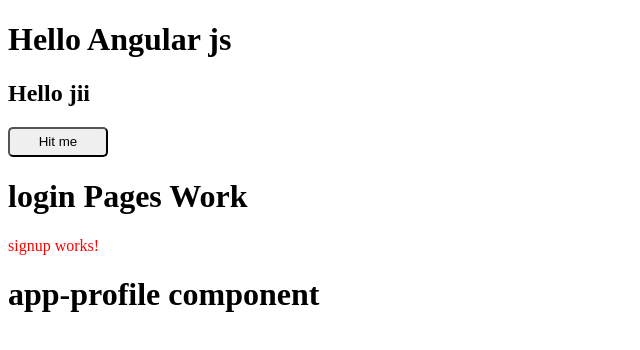
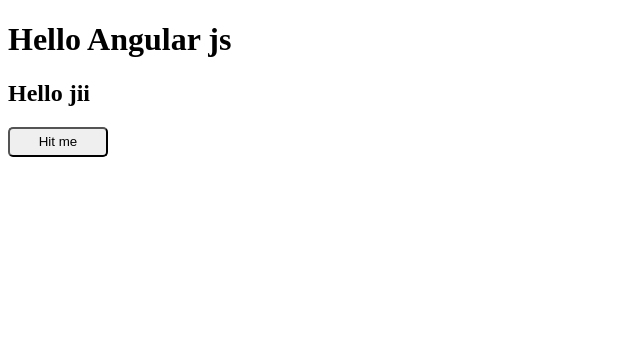
Before and after one commit to sachindigharra/Hello-AngularJs, an Angular app: page / in a window 1280 px wide. Shown: the top 350 px of the page, without its empty margins (0-640 px from the left). Built offline with nearby package versions, Linux system fonts and the light colour scheme.

Commit message:
deep in Click Event

```diff
--- a/src/app/app.component.html
+++ b/src/app/app.component.html
@@ -1,6 +1,4 @@
 <h1>Hello Angular js</h1>
 <h2>{{title}}</h2>
+<!-- if button press click event accour that call handleClickEvent -->
 <button style="  width: 100px;; height: 30px;; border-radius: 5px;;" (click)="handleClickEvent()">Hit me</button>
-<app-login></app-login>
-<app-signup></app-signup>
-<app-profile></app-profile>
--- a/src/app/app.component.ts
+++ b/src/app/app.component.ts
@@ -1,12 +1,10 @@
 import { Component } from '@angular/core';
 import { RouterOutlet } from '@angular/router';
-import { LoginComponent } from './login/login.component';
-import { SignupComponent } from './signup/signup.component';
-import { ProfileComponent } from './porfile/profile.component';
+
 
 @Component({
   selector: 'app-root',
-  imports: [RouterOutlet,LoginComponent,SignupComponent,ProfileComponent],
+  imports: [RouterOutlet],
   templateUrl: './app.component.html',
   styleUrl: './app.component.css'
 })
@@ -15,8 +13,16 @@
   title = 'Hello jii';
   // example let x=2;
 
-  // this function called when click Event Occur i.e means if button is pressed
+  // this function called when click Event Occur
   handleClickEvent(){
     alert("yoou click that Button")
+    //call the method of own class
+    this.demoFun();
   }
+  demoFun(){
+    console.log("Hii Angular js")
+  }
+
+
+
 }
--- a/src/app/login/login.component.html
+++ /dev/null
@@ -1 +0,0 @@
-<h1>login Pages Work</h1>
--- a/src/app/porfile/profile.component.ts
+++ /dev/null
@@ -1,10 +0,0 @@
-import { Component } from "@angular/core";
-
-@Component({
-    selector:"app-profile",
-    template:`<h1>app-profile component</h1>`
-
-})
-export class ProfileComponent{
-
-}
--- a/src/app/signup/signup.component.html
+++ /dev/null
@@ -1 +0,0 @@
-<p href="" style="color: red;">signup works!</p>
```
Also changed, not shown: src/app/login/login.component.ts (deleted, +0 -11 lines), src/app/signup/signup.component.ts (deleted, +0 -11 lines), src/app/login/login.component.css (deleted), src/app/signup/signup.component.css (deleted), 2 other files (tests, documents, lock files or other folders).
